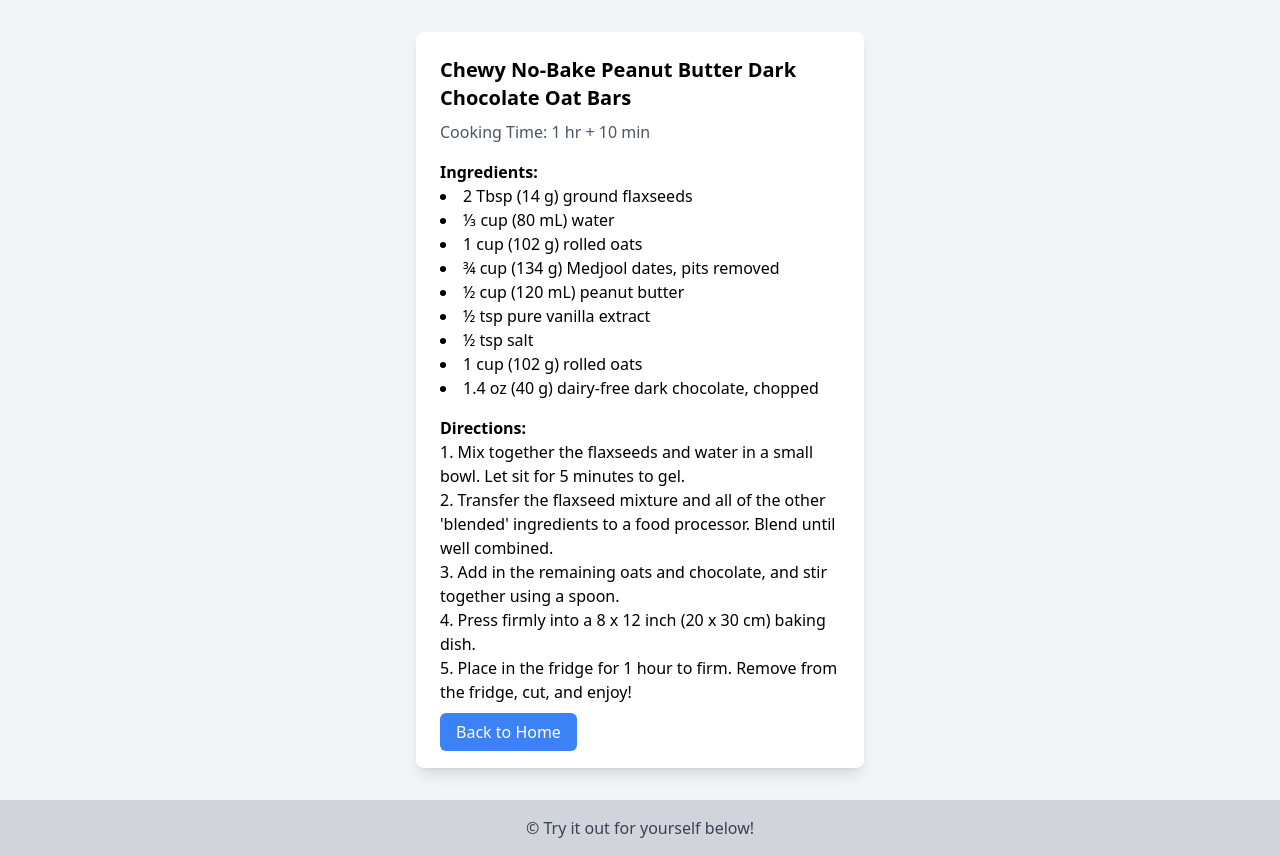
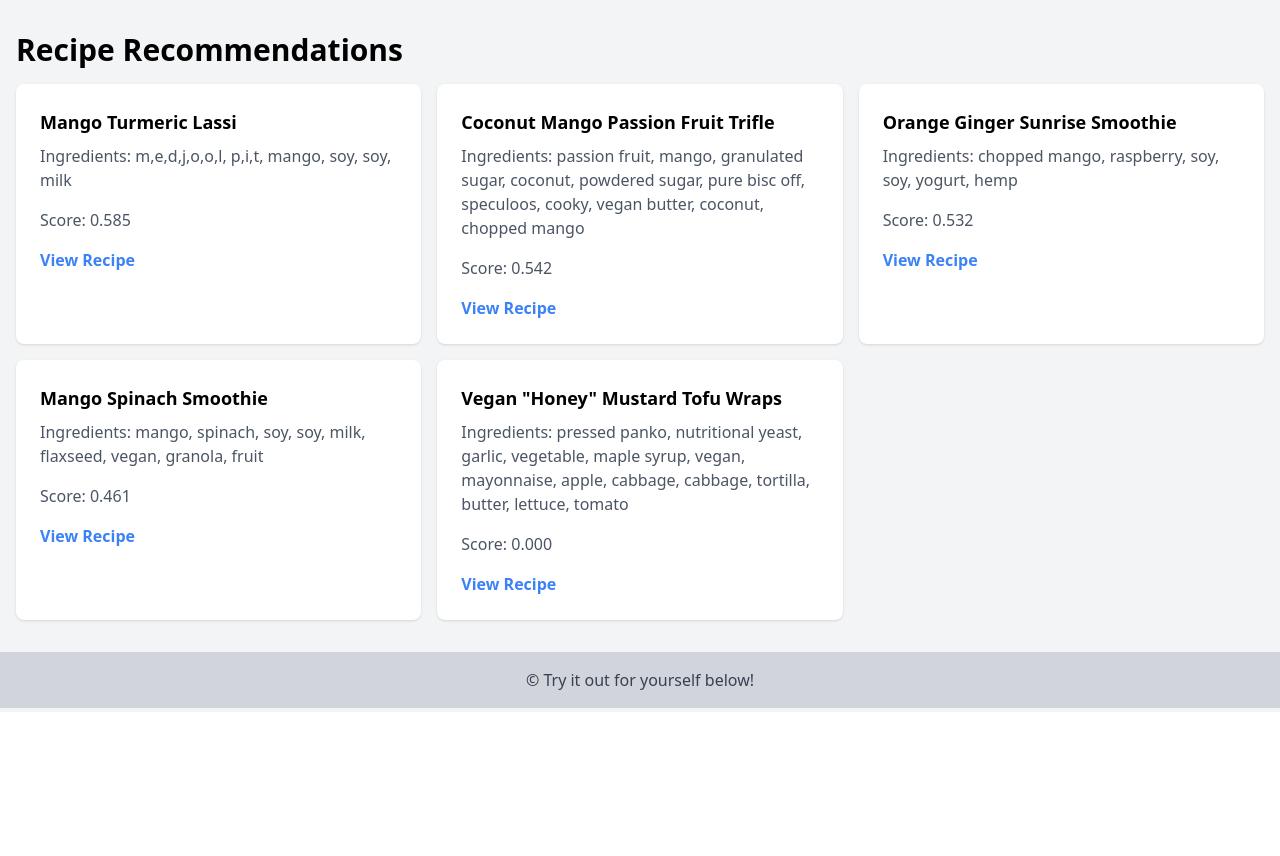
Before and after one commit to manavgoyal111/Recipe-Recommendation-System, a Flask app: template templates/result.html in a window 1280 px wide. Shown: the part 88-944 px from the top of the page. After the commit the page ends 796 px from the top, so only its background shows below. Run offline with Flask 3, Linux system fonts and the light colour scheme; the template is opened without the code that fills it, so the values that code supplies are empty; parts of the project's set-up code (start-up, migrations or seed data) failed here and were passed over.

Commit message:
frontend website created

```diff
--- a/main.py
+++ b/main.py
@@ -3,6 +3,7 @@
 import requests
 import pickle
 import pandas as pd
+import logging
 
 import sys
 sys.path.append("model")
@@ -13,24 +14,15 @@
 
 @app.route('/', methods=["GET"])
 def home():
-    # It can be accessed by http://127.0.0.1:5000/
-    return HELLO_HTML
-
-
-HELLO_HTML = """
-        <html><body>
-            <h1>Welcome to my api: Whatscooking!</h1>
-            <p>Please add some ingredients to the url to receive recipe recommendations.
-                You can do this by appending "/recipe?ingredients= Pasta Tomato ..." to the current url.
-            <br>Click <a href="/recipe?ingredients= pasta tomato onion">here</a> for an example when using the ingredients: pasta, tomato and onion.
-        </body></html>
-     """
+    return render_template("index.html")
 
 
 @app.route('/recipe', methods=["GET", "POST"])
 def recipe():
     ingredients = request.args.get('ingredients')
     recipe = recommendation.RecSys(ingredients)
+    # logging.warning('This is a debug message')
+    # logging.warning(ingredients)
 
     # We need to turn output into JSON.
     response = {}
@@ -53,5 +45,9 @@
 # Extracting Features: TF-IDF (TfidfVectorizer)
 # Recommendation System: Cosine similarity
 
+# http://127.0.0.1:5000/recipe?ingredients=%20pasta%20tomato%20onion
+
+# Display data in result.html
+# ast library error
 # Take a picture of the ingredients and extract data
 # Write a blog on this project
--- a/static/css/main.css
+++ b/static/css/main.css
@@ -561,6 +561,16 @@
   margin-right: auto;
 }
 
+.mx-4 {
+  margin-left: 1rem;
+  margin-right: 1rem;
+}
+
+.my-4 {
+  margin-top: 1rem;
+  margin-bottom: 1rem;
+}
+
 .mb-4 {
   margin-bottom: 1rem;
 }
@@ -573,8 +583,32 @@
   margin-bottom: 0.5rem;
 }
 
+.mb-8 {
+  margin-bottom: 2rem;
+}
+
+.mt-8 {
+  margin-top: 2rem;
+}
+
 .block {
   display: block;
+}
+
+.table {
+  display: table;
+}
+
+.grid {
+  display: grid;
+}
+
+.h-auto {
+  height: auto;
+}
+
+.h-screen {
+  height: 100vh;
 }
 
 .w-full {
@@ -597,12 +631,28 @@
   list-style-type: disc;
 }
 
+.grid-cols-1 {
+  grid-template-columns: repeat(1, minmax(0, 1fr));
+}
+
+.gap-4 {
+  gap: 1rem;
+}
+
 .rounded-lg {
   border-radius: 0.5rem;
 }
 
 .rounded-md {
   border-radius: 0.375rem;
+}
+
+.border {
+  border-width: 1px;
+}
+
+.border-b {
+  border-bottom-width: 1px;
 }
 
 .border-gray-300 {
@@ -628,6 +678,11 @@
 .bg-white {
   --tw-bg-opacity: 1;
   background-color: rgb(255 255 255 / var(--tw-bg-opacity));
+}
+
+.bg-gray-200 {
+  --tw-bg-opacity: 1;
+  background-color: rgb(229 231 235 / var(--tw-bg-opacity));
 }
 
 .p-6 {
@@ -673,6 +728,11 @@
   line-height: 1.75rem;
 }
 
+.text-lg {
+  font-size: 1.125rem;
+  line-height: 1.75rem;
+}
+
 .font-bold {
   font-weight: 700;
 }
@@ -692,8 +752,51 @@
   color: rgb(75 85 99 / var(--tw-text-opacity));
 }
 
+.text-blue-500 {
+  --tw-text-opacity: 1;
+  color: rgb(59 130 246 / var(--tw-text-opacity));
+}
+
 .shadow-lg {
   --tw-shadow: 0 10px 15px -3px rgb(0 0 0 / 0.1), 0 4px 6px -4px rgb(0 0 0 / 0.1);
   --tw-shadow-colored: 0 10px 15px -3px var(--tw-shadow-color), 0 4px 6px -4px var(--tw-shadow-color);
   box-shadow: var(--tw-ring-offset-shadow, 0 0 #0000), var(--tw-ring-shadow, 0 0 #0000), var(--tw-shadow);
 }
+
+.shadow {
+  --tw-shadow: 0 1px 3px 0 rgb(0 0 0 / 0.1), 0 1px 2px -1px rgb(0 0 0 / 0.1);
+  --tw-shadow-colored: 0 1px 3px 0 var(--tw-shadow-color), 0 1px 2px -1px var(--tw-shadow-color);
+  box-shadow: var(--tw-ring-offset-shadow, 0 0 #0000), var(--tw-ring-shadow, 0 0 #0000), var(--tw-shadow);
+}
+
+.hover\:underline:hover {
+  text-decoration-line: underline;
+}
+
+.focus\:outline-none:focus {
+  outline: 2px solid transparent;
+  outline-offset: 2px;
+}
+
+.focus\:ring-2:focus {
+  --tw-ring-offset-shadow: var(--tw-ring-inset) 0 0 0 var(--tw-ring-offset-width) var(--tw-ring-offset-color);
+  --tw-ring-shadow: var(--tw-ring-inset) 0 0 0 calc(2px + var(--tw-ring-offset-width)) var(--tw-ring-color);
+  box-shadow: var(--tw-ring-offset-shadow), var(--tw-ring-shadow), var(--tw-shadow, 0 0 #0000);
+}
+
+.focus\:ring-blue-500:focus {
+  --tw-ring-opacity: 1;
+  --tw-ring-color: rgb(59 130 246 / var(--tw-ring-opacity));
+}
+
+@media (min-width: 768px) {
+  .md\:grid-cols-2 {
+    grid-template-columns: repeat(2, minmax(0, 1fr));
+  }
+}
+
+@media (min-width: 1024px) {
+  .lg\:grid-cols-3 {
+    grid-template-columns: repeat(3, minmax(0, 1fr));
+  }
+}
--- a/templates/result.html
+++ b/templates/result.html
@@ -24,42 +24,59 @@
 
     <!-- Recipe Details Page -->
     <div class="container mx-auto px-4 py-8">
-        <div class="max-w-md mx-auto bg-white shadow-lg rounded-lg p-6">
-            <div class="mb-4">
-                <h2 class="text-xl font-bold mb-2">Chewy No-Bake Peanut Butter Dark Chocolate Oat Bars</h2>
-                <p class="text-gray-600">Cooking Time: 1 hr + 10 min</p>
+        <h1 class="text-3xl font-bold mb-4">Recipe Recommendations</h1>
+
+        <div class="grid grid-cols-1 md:grid-cols-2 lg:grid-cols-3 gap-4">
+            <!-- Recipe Card 0 -->
+            <div class="bg-white rounded-lg p-6 shadow">
+                <h2 class="text-lg font-bold mb-2">Mango Turmeric Lassi</h2>
+                <p class="text-gray-600 mb-4">Ingredients: m,e,d,j,o,o,l, p,i,t, mango, soy, soy, milk</p>
+                <p class="text-gray-600 mb-4">Score: 0.585</p>
+                <a href="https://www.pickuplimes.com/recipe/mango-turmeric-lassi-1029"
+                    class="text-blue-500 font-bold hover:underline">View Recipe</a>
             </div>
 
-            <div class="mb-4">
-                <h3 class="font-bold">Ingredients:</h3>
-                <ul class="list-disc list-inside">
-                    <li>2 Tbsp (14 g) ground flaxseeds</li>
-                    <li>⅓ cup (80 mL) water</li>
-                    <li>1 cup (102 g) rolled oats</li>
-                    <li>¾ cup (134 g) Medjool dates, pits removed</li>
-                    <li>½ cup (120 mL) peanut butter</li>
-                    <li>½ tsp pure vanilla extract</li>
-                    <li>½ tsp salt</li>
-                    <li>1 cup (102 g) rolled oats</li>
-                    <li>1.4 oz (40 g) dairy-free dark chocolate, chopped</li>
-                </ul>
+            <!-- Recipe Card 1 -->
+            <div class="bg-white rounded-lg p-6 shadow">
+                <h2 class="text-lg font-bold mb-2">Coconut Mango Passion Fruit Trifle</h2>
+                <p class="text-gray-600 mb-4">Ingredients: passion fruit, mango, granulated sugar, coconut, powdered
+                    sugar, pure bisc off, speculoos, cooky, vegan butter, coconut, chopped mango</p>
+                <p class="text-gray-600 mb-4">Score: 0.542</p>
+                <a href="https://www.pickuplimes.com/recipe/coconut-mango-passion-fruit-trifle-987"
+                    class="text-blue-500 font-bold hover:underline">View Recipe</a>
             </div>
 
-            <div class="mb-4">
-                <h3 class="font-bold">Directions:</h3>
-                <ol class="list-decimal list-inside">
-                    <li>Mix together the flaxseeds and water in a small bowl. Let sit for 5 minutes to gel.</li>
-                    <li>Transfer the flaxseed mixture and all of the other 'blended' ingredients to a food processor.
-                        Blend until well combined.</li>
-                    <li>Add in the remaining oats and chocolate, and stir together using a spoon.</li>
-                    <li>Press firmly into a 8 x 12 inch (20 x 30 cm) baking dish.</li>
-                    <li>Place in the fridge for 1 hour to firm. Remove from the fridge, cut, and enjoy!</li>
-                </ol>
+            <!-- Recipe Card 2 -->
+            <div class="bg-white rounded-lg p-6 shadow">
+                <h2 class="text-lg font-bold mb-2">Orange Ginger Sunrise Smoothie</h2>
+                <p class="text-gray-600 mb-4">Ingredients: chopped mango, raspberry, soy, soy, yogurt, hemp</p>
+                <p class="text-gray-600 mb-4">Score: 0.532</p>
+                <a href="https://www.pickuplimes.com/recipe/orange-ginger-sunrise-smoothie-236"
+                    class="text-blue-500 font-bold hover:underline">View Recipe</a>
             </div>
 
-            <a href="/" class="bg-blue-500 text-white py-2 px-4 rounded-md">Back to Home</a>
+            <!-- Recipe Card 3 -->
+            <div class="bg-white rounded-lg p-6 shadow">
+                <h2 class="text-lg font-bold mb-2">Mango Spinach Smoothie</h2>
+                <p class="text-gray-600 mb-4">Ingredients: mango, spinach, soy, soy, milk, flaxseed, vegan, granola,
+                    fruit</p>
+                <p class="text-gray-600 mb-4">Score: 0.461</p>
+                <a href="https://www.pickuplimes.com/recipe/mango-spinach-smoothie-125"
+                    class="text-blue-500 font-bold hover:underline">View Recipe</a>
+            </div>
+
+            <!-- Recipe Card 4 -->
+            <div class="bg-white rounded-lg p-6 shadow">
+                <h2 class="text-lg font-bold mb-2">Vegan "Honey" Mustard Tofu Wraps</h2>
+                <p class="text-gray-600 mb-4">Ingredients: pressed panko, nutritional yeast, garlic, vegetable, maple
+                    syrup, vegan, mayonnaise, apple, cabbage, cabbage, tortilla, butter, lettuce, tomato</p>
+                <p class="text-gray-600 mb-4">Score: 0.000</p>
+                <a href="https://www.pickuplimes.com/recipe/vegan-honey-mustard-tofu-wraps-1448"
+                    class="text-blue-500 font-bold hover:underline">View Recipe</a>
+            </div>
         </div>
     </div>
+
 
     <!-- Footer -->
     <footer class="bg-gray-300 text-gray-700 py-4">
```
Also changed, not shown: templates/index.html (+12 -23 lines).
